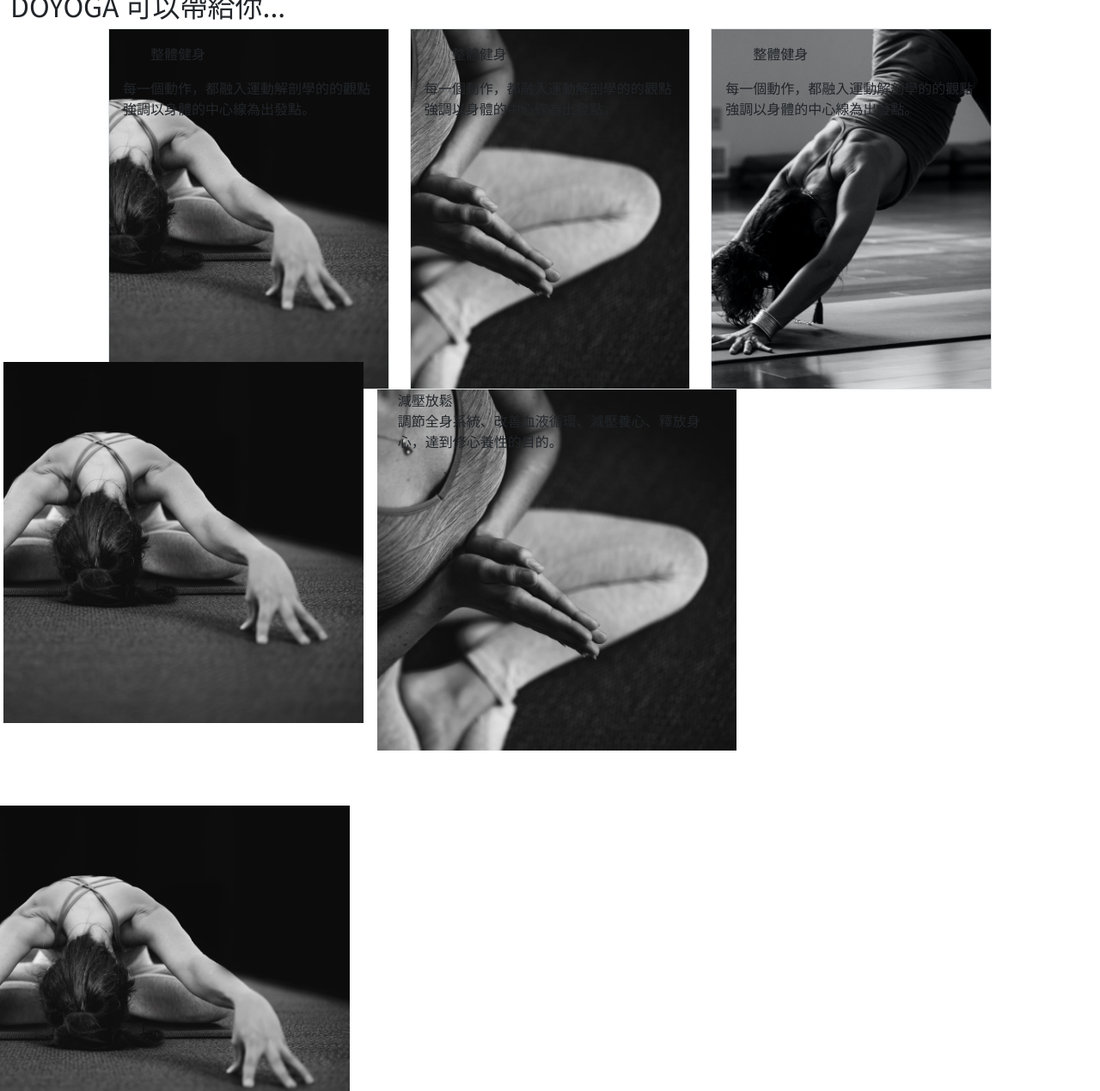
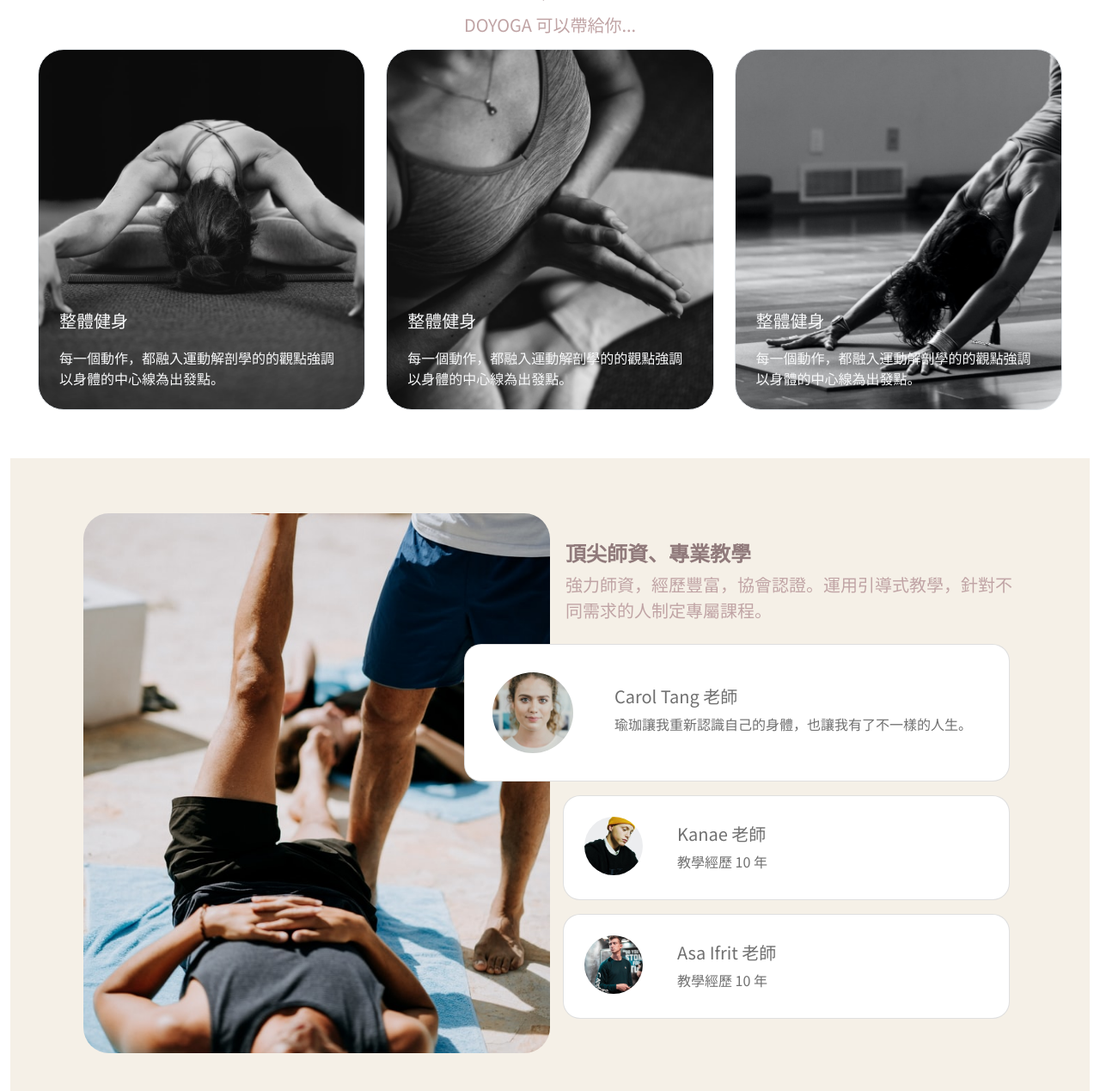
Before and after one commit to debbie221820/week8, a plain HTML site: page index.html in a window 1280 px wide. Shown: the part 742-2011 px from the top of the page at 86% size. Drawn offline with Linux system fonts and the light colour scheme; a web font is replaced by a local one.

Commit message:
Update 2021-08-27T04:23:19.182Z

```diff
--- a/assets/style/all.css
+++ b/assets/style/all.css
@@ -2,36 +2,54 @@
   background: url(../../../assets/images/photo-1612157777902-5382bc6e864b.jpeg);
   height: 582px;
   background-repeat: no-repeat;
-  background-position: right bottom;
+  background-position: bottom;
   background-size: cover;
 }
 
-.bodymindGrapic1 {
+.bodymindSubtitle {
+  font-size: 24px;
+  line-height: 42px;
+}
+
+.bodymindGrapic {
+  margin: 0 1%;
+  border-radius: 30px;
+  height: 420px;
+}
+
+.pic1 {
   background: url(../../../assets/images/photo-1593810450967-f9c42742e326.jpeg);
-  height: 420px;
   background-repeat: no-repeat;
-  background-position: right bottom;
+  background-position: center;
   background-size: cover;
 }
 
-.bodymindGrapic2 {
+.pic2 {
   background: url(../../../assets/images/photo-1593810451137-5dc55105dace.jpeg);
   height: 420px;
   background-repeat: no-repeat;
-  background-position: right bottom;
+  background-position: center;
   background-size: cover;
 }
 
-.bodymindGrapic3 {
+.pic3 {
   background: url(../../../assets/images/photo-1599901860904.jpeg);
   height: 420px;
   background-repeat: no-repeat;
-  background-position: right bottom;
+  background-position: center;
   background-size: cover;
 }
 
-.bodymindGrapic {
-  border-radius: 30px;
+.proTeacher {
+  padding: 64px 85px;
+}
+
+.guidephoto {
+  width: 100%;
+}
+
+.proTeacher-grop {
+  margin-right: 85px;
 }
 
 /* color */
@@ -64,4 +82,8 @@ html, body {
           box-sizing: border-box;
 }
 
+.container {
+  padding: 0;
+}
+
 /*# sourceMappingURL=all.css.map */
--- a/assets/style/base/base.css
+++ b/assets/style/base/base.css
@@ -9,4 +9,8 @@ html, body {
           box-sizing: border-box;
 }
 
+.container {
+  padding: 0;
+}
+
 /*# sourceMappingURL=base.css.map */
--- /dev/null
+++ b/assets/style/helpers/mixins.css
@@ -0,0 +1,2 @@
+
+/*# sourceMappingURL=mixins.css.map */
--- a/index.html
+++ b/index.html
@@ -24,7 +24,9 @@
   </head>
 
   <body>
-    <nav class="nab ">
+
+    <nav class="nab">
+<div class="container-xxl">
       <nav class="navbar navbar-expand-lg navbar-success bg-success px-5 ">
         <div class="container-xxl">
           <a class="navbar-brand my-3" href="#">
@@ -68,15 +70,15 @@
                 type="submit">聯絡我們</button>
             </form>
           </div>
-        </div>
+        </div></div>
       </nav>
 
 
 
 <!-- banner -->
-<div class="container-xxl position-relative">
+<div class="container-xxl p-o position-relative">
   <div class="banner">
-    <div class="banner-main position-absolute top-50 start-0 translate-middle-y col-md-5 offset-md-1">
+    <div class="banner-main position-absolute top-50 start-0 translate-middle-y col-md-10 col-sm-10 offset-md-2">
       <p class="bannerText text-primary m-0  ">健身輕時尚</p>
       <p class=" bannerHeadline text-primary fs-1 lh-x1 m-0 fw-bolder">DOYOGA，做你的瑜珈</p>
       <p class="  bannerSubtitlle fs-4">多給自己一點時間享受靜謐，傾聽內心的聲音。</p>
@@ -85,178 +87,106 @@
         <button type="button" class="btn btn-secondary btn-lg bg-primary text-light ">課程介紹</button>
       </div>
     </div>
-
   </div>
 </div>
 
 <!-- 感受身心，活在當下 -->
 
-
-
-
-
-<div class="container-xxl">
-  <div class="bodymind">
-    <h1 class="bodymindSubtitle">感受身心，活在當下</h1>
-    <h2 class="bodymindTitel">DOYOGA 可以帶給你...</h2>
-
-    <div class="container overflow-hidden">
-      <div class="row gy-5 mx-6">
-        <div class="col-4">
-          <div class="bodymindGrapic1 p-3 border bg-light"><ul class="bodymindGrapic-Title ">
+<!-- 標题 -->
+<div class="container-xxl p-o">
+  <div class="bodymind mx-6 mt-6  mb-5">
+    <h4 class="bodymindSubtitle lh-2 pt-1 text-center text-primary fw-bolder">感受身心，活在當下</h4>
+    <h5 class="bodymindTitel  lh-2 p-o text-center text-secondary">DOYOGA 可以帶給你...</h5>
+    <!-- 圖片區 -->
+    <div class="row gy-5 mb-6">
+      <div class="col-sm-12 col-md-4 col-lg-4 p-2">
+        <div class="bodymindGrapic pic1 p-4 border text-light bg-light d-flex flex-column justify-content-end">
+          <ul class="bodymindGrapic-Title fs-5 p-0">
             整體健身
           </ul>
-          <li class="bodymindGrapic-Text ">
+          <li class="bodymindGrapic-Text fs-base">
             每一個動作，都融入運動解剖學的的觀點強調以身體的中心線為出發點。
           </li>
         </div>
-        </div>
-        <div class="col-4">
-          <div class="bodymindGrapic2 p-3 border bg-light"><ul class="bodymindGrapic-Title ">
+      </div>
+      <div class="col-sm-12 col-md-4 col-lg-4 p-2">
+        <div class="bodymindGrapic pic2 p-4 border text-light bg-light d-flex flex-column justify-content-end">
+          <ul class="bodymindGrapic-Title fs-5 p-0 ">
             整體健身
           </ul>
-          <li class="bodymindGrapic-Text ">
+          <li class="bodymindGrapic-Text fs-base">
             每一個動作，都融入運動解剖學的的觀點強調以身體的中心線為出發點。
           </li>
         </div>
-        </div>
-        <div class="col-4">
-          <div class="bodymindGrapic3 p-3 border bg-light rounded-xl"><ul class="bodymindGrapic-Title ">
+      </div>
+      <div class="col-sm-12 col-md-4 col-lg-4 p-2">
+        <div class="bodymindGrapic pic3 p-4 border text-light bg-light d-flex flex-column justify-content-end">
+          <ul class="bodymindGrapic-Title fs-5 p-0">
             整體健身
           </ul>
-          <li class="bodymindGrapic-Text ">
+          <li class="bodymindGrapic-Text fs-base">
             每一個動作，都融入運動解剖學的的觀點強調以身體的中心線為出發點。
           </li>
         </div>
-        </div>
-
-
-
-
       </div>
     </div>
+  </div>
+</div>
 
+<!-- 頂尖師資、專業教學 -->
+<div class="container-xxl">
+  <div class="proTeacher bg-success position-relative ">
+     <!-- 左 -->
+    <div class="proTeacher-pic col-md-6 col-lg-6 d-flex align-items-center ">
+      <img class="guidephoto "   src="./assets/images/photo-1540206276207-3af25c08abc4.jpeg" alt="" width="540" height="628"
+        style="object-fit: cover;border-radius: 30px;">
+        <!-- 右 -->
+      <div class="proTeacher-grop  position-absolute top-85 end-0   " >
+        <ul>
+          <div class="proTeacher-group" style="width: 635px;padding-left:110px">
 
+          <h5 class="proTeacher-title fs-4 fw-bolder text-primary m-x2">頂尖師資、專業教學</h5>
+          <li>
+            <h5 class="proTeacher-text lh-base text-secondary ">強力師資，經歷豐富，協會認證。運用引導式教學，針對不同需求的人制定專屬課程。</h5>
+          </li>
+        </ul>
+<div class="3teater d-flex flex-column align-items-end">
+        <!-- Carol Tang 老師 -->
+          <div class="card  d-fle flex-row border-r m-2" style="width: 635px;height: 174;border-radius: 20px;">
+            <img  class="CarolTang m-6" src="./assets/images/teacher-1.png" class=" rounded-circle" alt="..." width="94" height="94">
+            <div class="card-body">
+              <h5 class="card-title fs-sm text-info mt-6">Carol Tang 老師</h5>
+              <p class="card-text mb-6 text-info">瑜珈讓我重新認識自己的身體，也讓我有了不一樣的人生。</p>
+            </div>
+          </div>
+          <!-- Carol Tang 老師 -->
+          <div class="card d-fle flex-row border-r  m-2" style="width: 520px;px;height:116;border-radius: 20px;">
+            <img  class="CarolTang m-4"   src="./assets/images/teacher-2.png" class="  rounded-circle" alt="..." width="68" height="68">
+            <div class="card-body">
+              <h5 class="card-title fs-sm text-info mt-3">Kanae 老師</h5>
+              <p class="card-text mb-3 text-info">教學經歷 10 年</p>
+            </div>
+          </div>
+          <!-- Asa Ifrit 老師 -->
+          <div class="card d-fle flex-row border-r  m-2" style="width:520px;height:116;border-radius: 20px;">
+            <img  class="CarolTang m-4"   src="./assets/images/teacher-3.png" class="  rounded-circle" alt="..." width="68" height="68">
+            <div class="card-body">
+              <h5 class="card-title fs-sm text-info mt-3">Asa Ifrit 老師</h5>
+              <p class="card-text mb-3 text-info">教學經歷 10 年</p>
+            </div>
+          </div>
 
-
-
-
-
-    <div class="bodymindContent row  col-md-12 g-5">
-<div class="bodymindGrapic1 col-md-4  m-3 ">
+        </div>
+        </div>
+      </div>
+      </div>
 
 
     </div>
-      <ul class="bodymindGrapic2  col-md-4">
-        <li class="bodymindGrapicTitle ">
-          減壓放鬆
-        </li>
-        <li class="bodymindGrapicText">
-          調節全身系統、改善血液循環、減壓養心、釋放身心，達到修心養性的目的。
-        </li>
-      </ul>
-
-      <div class="bodymindGrapic1  col-md-4"></div>
-      <ul class="bodymindGrapic3">
-        <li class="bodymindGrapicTitle">
-          整體健身
-        </li>
-        <li class="bodymindGrapicText">
-          每一個動作，都融入運動解剖學的的觀點強調以身體的中心線為出發點。
-        </li>
-      </ul>
-
-
-      <!-- <div class="card  text-white px-3 border-0">
-        <img src="./assets/images/photo-1593810450967-f9c42742e326.jpeg" class="card-img" alt="...">
-        <div class="card-img-overlay">
-          <h5 class="card-title">整體健身</h5>
-          <p class="card-text">T每一個動作，都融入運動解剖學的的觀點強調以身體的中心線為出發點。</p>
-
-        </div>
-      </div>
-      <div class="card text-white border-0">
-        <img src="./assets/images/photo-1593810451137-5dc55105dace.jpeg" class="card-img" alt="...">
-        <div class="card-img-overlay">
-          <h5 class="card-title">整體健身</h5>
-          <p class="card-text">T每一個動作，都融入運動解剖學的的觀點強調以身體的中心線為出發點。</p>
-
-        </div>
-      </div>
-      <div class="card  text-white border-0 px-3">
-        <img src="./assets/images/photo-1599901860904.jpeg" class="card-img" alt="...">
-        <div class="card-img-overlay">
-          <h5 class="card-title">整體健身</h5>
-          <p class="card-text">T每一個動作，都融入運動解剖學的的觀點強調以身體的中心線為出發點。</p>
-          -->
-    </div>
   </div>
-</div>
-</div>
-</div>
-
-
-
-
-
-
-
-
-
-<!-- <div class="container">
-  <h1 class="index__h1">這是一段話</h1>
-  <div class="alert alert-primary" role="alert">
-    A simple primary alert—check it out!
-  </div>
-  <div class="alert alert-secondary" role="alert">
-    A simple secondary alert—check it out!
-  </div>
-  <div class="alert alert-success" role="alert">
-    A simple success alert—check it out!
-  </div>
-  <div class="alert alert-danger" role="alert">
-    A simple danger alert—check it out!
-  </div>
-  <div class="alert alert-warning" role="alert">
-    A simple warning alert—check it out!
-  </div>
-  <div class="alert alert-info" role="alert">
-    A simple info alert—check it out!
-  </div>
-  <div class="alert alert-light" role="alert">
-    A simple light alert—check it out!
-  </div>
-  <div class="alert alert-dark" role="alert">
-    A simple dark alert—check it out!
-  </div>
-</div> -->
-
-<!-- Button trigger modal -->
-<!-- <button type="button" class="btn btn-primary" data-bs-toggle="modal" data-bs-target="#exampleModal">
-  Launch demo modal
-</button> -->
-
-<!-- Modal -->
-<!-- <div class="modal fade" id="exampleModal" tabindex="-1" aria-labelledby="exampleModalLabel" aria-hidden="true">
-  <div class="modal-dialog">
-    <div class="modal-content">
-      <div class="modal-header">
-        <h5 class="modal-title" id="exampleModalLabel">Modal title</h5>
-        <button type="button" class="btn-close" data-bs-dismiss="modal" aria-label="Close"></button>
-      </div>
-      <div class="modal-body">
-        ...
-      </div>
-      <div class="modal-footer">
-        <button type="button" class="btn btn-secondary" data-bs-dismiss="modal">Close</button>
-        <button type="button" class="btn btn-primary">Save changes</button>
-      </div>
-    </div>
-  </div>
-</div> -->
 
         <!-- footer 上半 -->
-        <footer class="footer  bg-primary ">
+        <footer class="footer ontainer-xxl bg-primary ">
           <div class="container-xxl">
             <div class="footer-main py-5 border-bottom border-1 d">
               <form class="row justify-content-between row-cols-lg-auto g-3 align-items-center  ">
```
Also changed, not shown: 3 other files.
